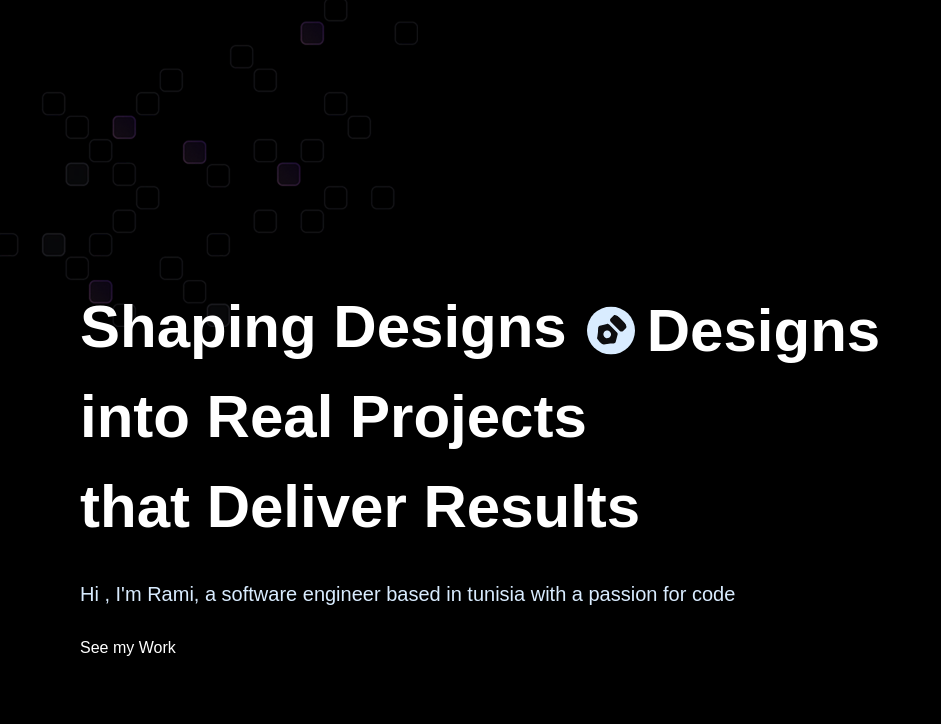
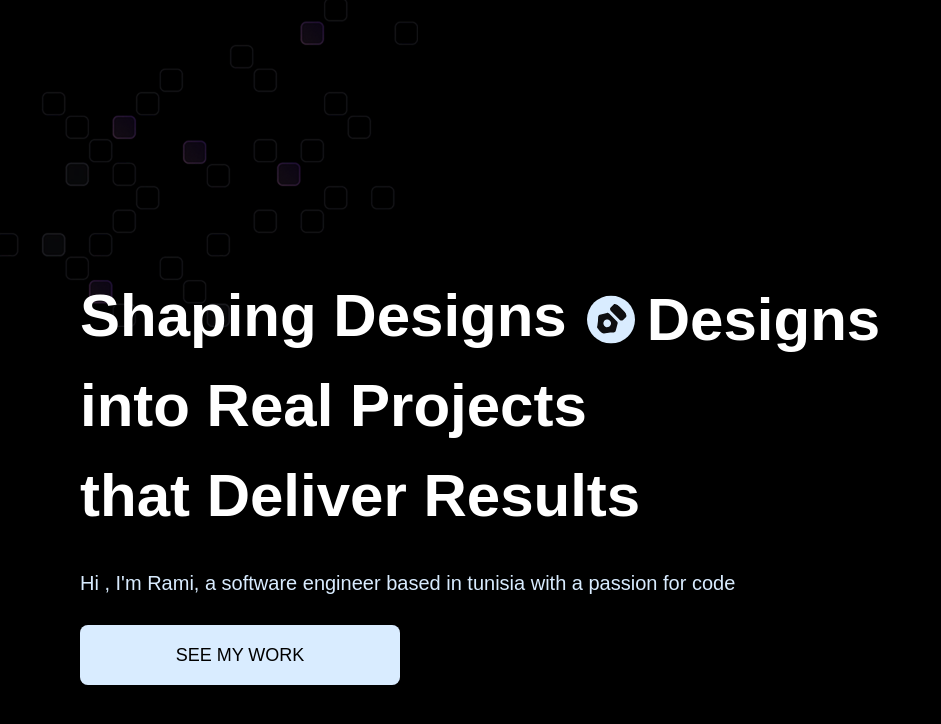
Before and after one commit to Rami-Ferjani/3d-portfolio, a React (Vite) app: page / in a window 1280 px wide. Shown: the top 724 px of the page, without its empty margins (0-941 px from the left). Built offline with nearby package versions, Linux system fonts and the light colour scheme; a web font is replaced by a local one.

Commit message:
finished the hero button

```diff
--- a/src/components/Button.jsx
+++ b/src/components/Button.jsx
@@ -1,11 +1,11 @@
 import React from "react";
 
-export const Button = () => {
+export const Button = ({text,className,id}) => {
   return (
-    <a className="cta-wrapper">
-      <div className="cta-group group">
+    <a className={`${className ?? ''} cta-wrapper`}>
+      <div className="cta-button group">
         <div className="bg-circle" />
-        <p className="text">See my Work</p>
+        <p className="text">{text}</p>
         <div className="arrow-wrapper">
           <img src="/images/arrow-down.svg" alt="arrow" />
         </div>
--- a/src/sections/hero.jsx
+++ b/src/sections/hero.jsx
@@ -39,7 +39,7 @@ const Hero = () => {
               Hi , I'm Rami, a software engineer based in tunisia with a passion
               for code
             </p>
-            <Button className="md:w-80 md:h-16 w-60 h-12" />
+            <Button className="md:w-80 md:h-16 w-60 h-12" id="button" text="see my work" />
           </div>
         </header>
         {/*RIGHT:3D MODEL */}
```
